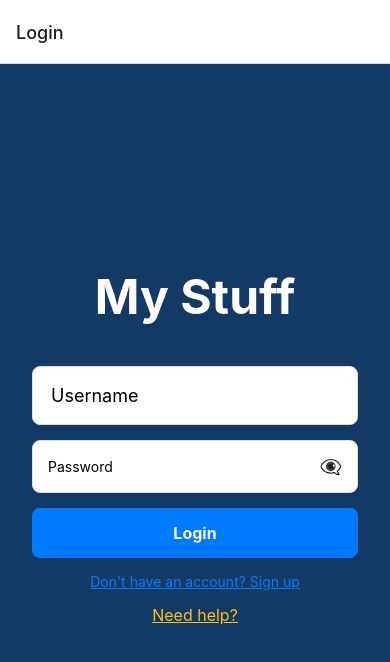
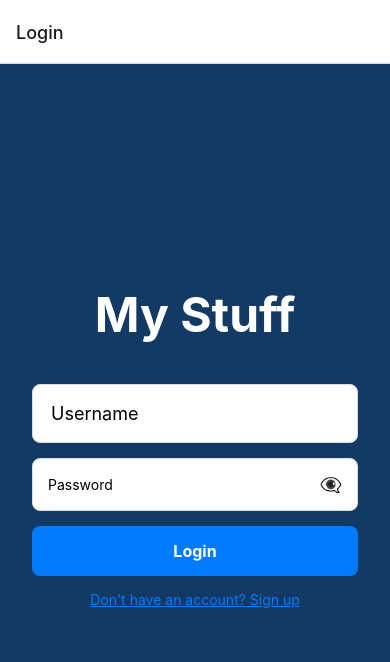
Before and after one commit to dps3ven/my_stuff, a React Native app: screen /Login in a window 390 px wide. Shown: the top 662 px of the page. Built offline with nearby package versions, Linux system fonts and the light colour scheme.

Commit message:
removed help link

```diff
--- a/screens/LoginScreen.js
+++ b/screens/LoginScreen.js
@@ -172,23 +172,6 @@ export default function LoginScreen({ navigation }) {
             {isSignup ? 'Already have an account? Login' : "Don't have an account? Sign up"}
           </Text>
         </TouchableOpacity>
-
-        <TouchableOpacity onPress={() => {
-          const msg = [
-            'Welcome to My Stuff! 🎸',
-            'My Stuff is designed to help you catalog, organize, and take pride in the stuff you own.',
-            'To get started, enter your username and password. New here? Tap "Sign up" to create a free account.',
-            'Forgot your password? No worries — reach out to us at support@mystuff.club and we\'ll get you sorted.',
-            'Rock on! 🎶',
-          ].join('\n\n');
-          if (Platform.OS === 'web') {
-            window.alert(msg);
-          } else {
-            Alert.alert('My Stuff Support', msg);
-          }
-        }}>
-          <Text style={styles.helpLink}>Need help?</Text>
-        </TouchableOpacity>
       </ScrollView>
     </KeyboardAvoidingView>
   );
```
